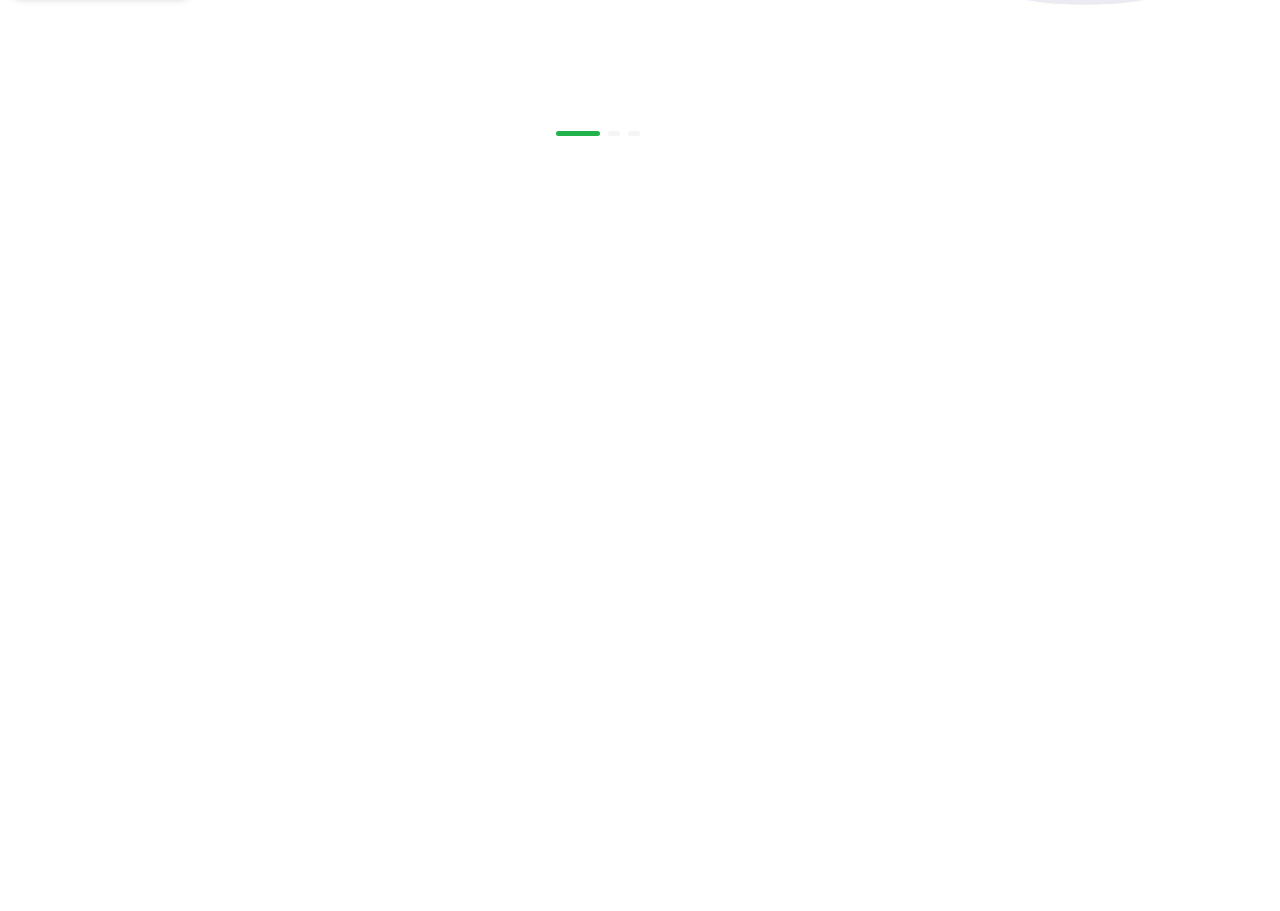
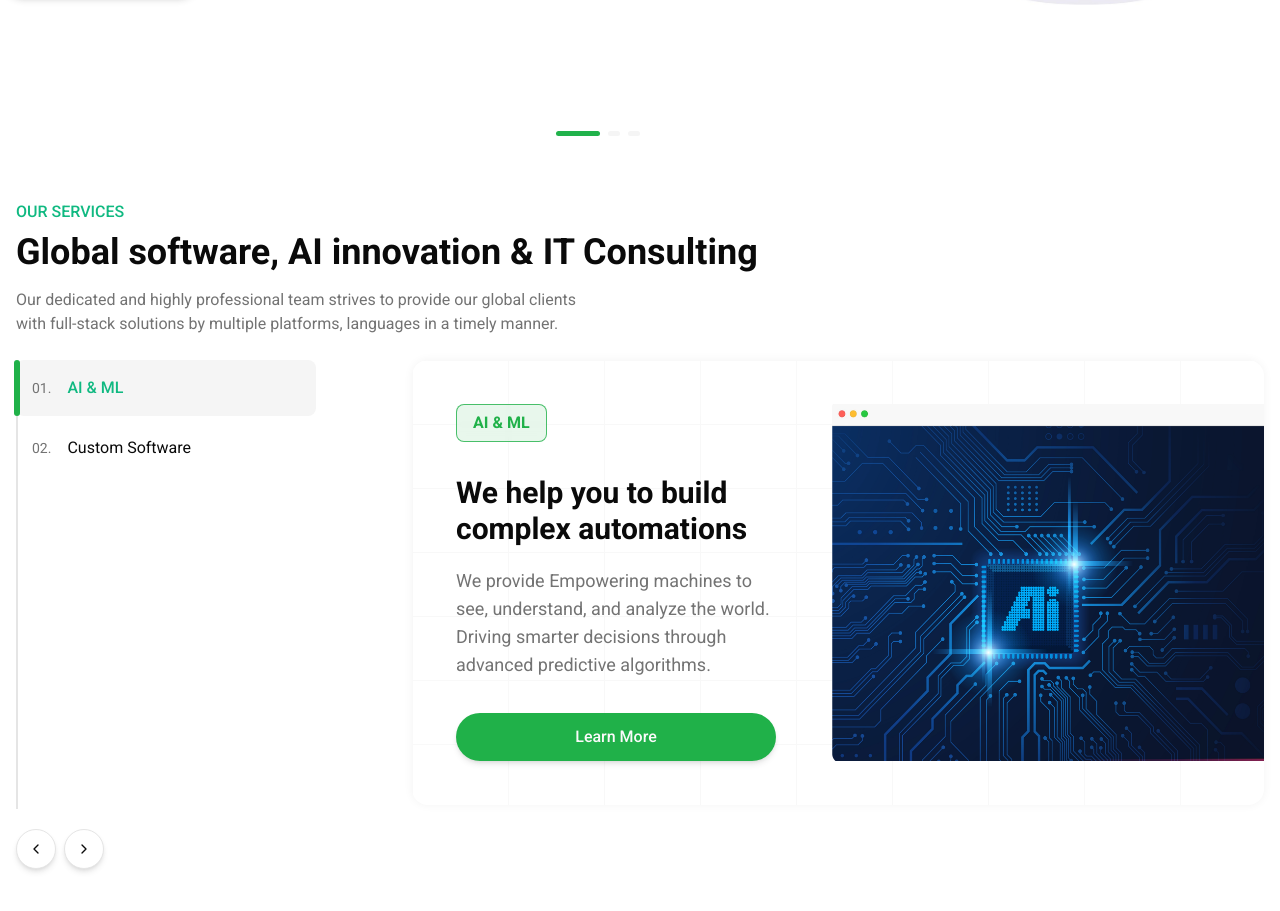
Before and after one commit to MamunKhan71/AcotePortfolio, a Next.js app: page / in a window 1280 px wide. Shown: the part 601-1512 px from the top of the page. Before the commit the page ends 800 px from the top, so only its background shows below. Built offline with nearby package versions, Linux system fonts and the light colour scheme.

Commit message:
:bulb:Implemented Our Services Section

```diff
--- /dev/null
+++ b/app/(homepage)/services-section.tsx
@@ -0,0 +1,119 @@
+"use client"
+
+import { Button } from "@/components/ui/button"
+import { ChevronLeft, ChevronRight } from "lucide-react"
+import { useState } from "react"
+
+interface Service {
+    id: number
+    name: string
+    tag: string
+    title: string
+    description: string
+    image: string
+}
+
+const services: Service[] = [
+    {
+        id: 1,
+        name: "AI & ML",
+        tag: "AI & ML",
+        title: "We help you to build complex automations",
+        description:
+            "We provide Empowering machines to see, understand, and analyze the world. Driving smarter decisions through advanced predictive algorithms.",
+        image: "/ai.png",
+    },
+    {
+        id: 2,
+        name: "Custom Software",
+        tag: "SOFTWARE",
+        title: "Custom software solutions for your business",
+        description: "We develop tailored software solutions that perfectly align with your business needs and objectives.",
+        image: "/placeholder.svg?height=400&width=600",
+    },
+]
+
+export default function ServicesSection() {
+    const [activeService, setActiveService] = useState(0)
+
+    const nextService = () => {
+        setActiveService((prev) => (prev + 1) % services.length)
+    }
+
+    const prevService = () => {
+        setActiveService((prev) => (prev - 1 + services.length) % services.length)
+    }
+
+    return (
+        <section className="container mx-auto px-4 py-16">
+            <div className="space-y-6">
+                <div>
+                    <h3 className="text-emerald-500 font-medium">OUR SERVICES</h3>
+                    <h2 className="text-4xl font-bold mt-2">Global software, AI innovation & IT Consulting</h2>
+                    <p className="text-muted-foreground mt-4 max-w-xl">
+                        Our dedicated and highly professional team strives to provide our global clients with full-stack solutions
+                        by multiple platforms, languages in a timely manner.
+                    </p>
+                </div>
+
+                <div className="relative grid lg:grid-cols-[300px,1fr] gap-24 mt-12">
+                    {/* Services List */}
+                    <div className="space-y-1">
+                        {services.map((service, index) => (
+                            <button
+                                key={service.id}
+                                onClick={() => setActiveService(index)}
+                                className={`relative w-full text-left p-4 hover:bg-muted rounded-lg transition-colors ${index === activeService ? "bg-muted" : ""
+                                    }`}
+                            >
+                                <div className="flex items-center gap-4">
+                                    <span className="text-sm text-muted-foreground">{String(service.id).padStart(2, "0")}.</span>
+                                    <span className={index === activeService ? "text-emerald-500 font-medium" : ""}>{service.name}</span>
+                                </div>
+                                {
+                                    index === activeService && <div className="w-1.5 rounded-full -left-0.5 z-10 bg-primary h-full absolute top-0">
+                                    </div>
+                                }
+                            </button>
+                        ))}
+                        <div className="h-full border top-0 absolute">
+                        </div>
+                    </div>
+
+                    {/* Active Service Content */}
+                    <div className="relative overflow-hidden shadow-[0_0px_10px_rgba(0,0,0,0.05)] rounded-2xl p-[44px]">
+                        <div className="flex gap-14 justify-between h-full w-full items-start">
+                            <div className="flex-1 space-y-6 max-w-xs flex flex-col justify-between h-full">
+                                <span className="inline-flex px-4 py-1.5 bg-primary/10 backdrop-blur-sm border border-primary/80 w-fit rounded-lg text-base font-semibold text-primary">
+                                    {services[activeService].tag}
+                                </span>
+                                <div className="space-y-5">
+                                    <h3 className="text-3xl font-bold">{services[activeService].title}</h3>
+                                    <p className="text-muted-foreground text-lg">{services[activeService].description}</p>
+                                </div>
+                                <Button variant={'default'} className="bg-primary">Learn More</Button>
+                            </div>
+
+                            <div className="flex-1 h-[357px] relative">
+                                <div className="h-full absolute -right-12">
+                                    <img src="/ai.png" alt="" className="h-full" />
+                                </div>
+                            </div>
+                        </div>
+                        <div className="absolute inset-0 -z-20 h-full w-full bg-white bg-[linear-gradient(to_right,#f0f0f0_1px,transparent_1px),linear-gradient(to_bottom,#f0f0f0_1px,transparent_1px)] bg-[size:6rem_4rem] opacity-40"></div>
+                    </div>
+                </div>
+
+                {/* Navigation */}
+                <div className="flex gap-2 mt-8">
+                    <Button variant="outline" size="icon" onClick={prevService} className="rounded-full">
+                        <ChevronLeft className="h-4 w-4" />
+                    </Button>
+                    <Button variant="outline" size="icon" onClick={nextService} className="rounded-full">
+                        <ChevronRight className="h-4 w-4" />
+                    </Button>
+                </div>
+            </div>
+        </section>
+    )
+}
--- a/app/layout.tsx
+++ b/app/layout.tsx
@@ -39,7 +39,7 @@ export default function RootLayout({
   return (
     <html lang="en">
       <body
-        className={`${geistSans.variable} ${inter.variable} ${geistMono.variable} antialiased ${roboto.variable} ${grotesk.variable}`}
+        className={`${geistSans.variable} ${inter.variable} ${geistMono.variable} antialiased ${roboto.variable} ${grotesk.variable} font-roboto`}
       >
         <InfoBar />
         <Navbar />
--- a/app/page.tsx
+++ b/app/page.tsx
@@ -1,29 +1,12 @@
-import EmblaCarousel from "@/components/common/slider/EmblaCarousel";
-import '../components/common/slider/embla.css'
-import { Button } from "@/components/ui/button";
+import HeroSection from "@/components/hero-section";
+import ServicesSection from "./(homepage)/services-section";
+
 export default function Home() {
-  let slides = [
-    "heroNav.png",
-    "heroNav.png",
-    "heroNav.png",
-  ]
-  const OPTIONS = { loop: true, duration: 30 }
 
   return (
-    <div className="relative font-roboto">
-      <EmblaCarousel slides={slides} options={OPTIONS} />
-      <div className="container mx-auto">
-        <div className="absolute top-1/2 -translate-y-1/2">
-          <div className="space-y-12">
-            <div className="max-w-xl space-y-5">
-              <h1 className="font-bold text-5xl leading-[32px] md:leading-[52px]">Your Trusted Software
-                Development Partner</h1>
-              <p className="text-[#6B7280] text-lg">We offer IT experts who bring data-driven and innovative digital transformation approaches to our clients. Our skills & experience in Software Development have enabled sustainable growth for enterprises of all sizes.</p>
-            </div>
-            <Button variant={'default'}>Download Portfolio</Button>
-          </div>
-        </div>
-      </div>
-    </div>
+    <>
+      <HeroSection />
+      <ServicesSection />
+    </>
   );
 }
--- a/components/common/slider/EmblaCarousel.tsx
+++ b/components/common/slider/EmblaCarousel.tsx
@@ -6,7 +6,7 @@ import React from 'react'
 import { DotButton, useDotButton } from './EmblaCarouselDotButton'
 
 type PropType = {
-  slides: number[]
+  slides: string[]
   options?: EmblaOptionsType
 }
 
--- /dev/null
+++ b/components/hero-section.tsx
@@ -0,0 +1,35 @@
+import React from 'react'
+import EmblaCarousel from './common/slider/EmblaCarousel'
+import { Button } from './ui/button'
+import '../components/common/slider/embla.css';
+
+let slides = [
+    "heroNav.png",
+    "heroNav.png",
+    "heroNav.png",
+  ]
+  const OPTIONS = { loop: true, duration: 30 }
+
+const HeroSection = () => {
+    return (
+        <div>
+            <div className="relative">
+                <EmblaCarousel slides={slides} options={OPTIONS} />
+                <div className="container mx-auto">
+                    <div className="absolute top-1/2 -translate-y-1/2">
+                        <div className="space-y-12">
+                            <div className="max-w-xl space-y-5">
+                                <h1 className="font-bold text-5xl leading-[32px] md:leading-[52px]">Your Trusted Software
+                                    Development Partner</h1>
+                                <p className="text-[#6B7280] text-lg">We offer IT experts who bring data-driven and innovative digital transformation approaches to our clients. Our skills & experience in Software Development have enabled sustainable growth for enterprises of all sizes.</p>
+                            </div>
+                            <Button variant={'default'}>Download Portfolio</Button>
+                        </div>
+                    </div>
+                </div>
+            </div>
+        </div>
+    )
+}
+
+export default HeroSection
```
Also changed, not shown: public/ai.png (added).
